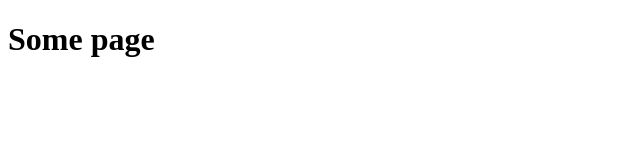
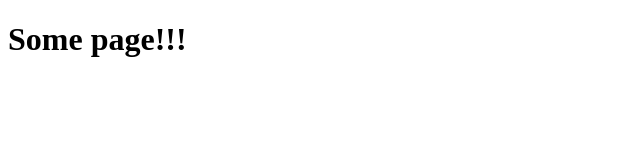
Before and after one commit to siporoz/nuxt-3-update, a Nuxt app: page /some in a window 1280 px wide. Shown: the top 160 px of the page, without its empty margins (0-640 px from the left). Built offline with nearby package versions, Linux system fonts and the light colour scheme.

Commit message:
feat: BIG ONE  change

```diff
--- a/pages/index.vue
+++ b/pages/index.vue
@@ -12,6 +12,7 @@ import objectSytxPlugin from '@@/components/objectSytxPlugin.vue';
 
 <template>
 	<div>
+    <div>ТЕСТ</div>
 		<objectSytxPlugin />
 	</div>
 </template>
--- a/pages/some.vue
+++ b/pages/some.vue
@@ -1,6 +1,6 @@
 <template>
 	<div>
-		<h1>Some page</h1>
+		<h1>Some page!!!</h1>
 	</div>
 </template>
 
```
